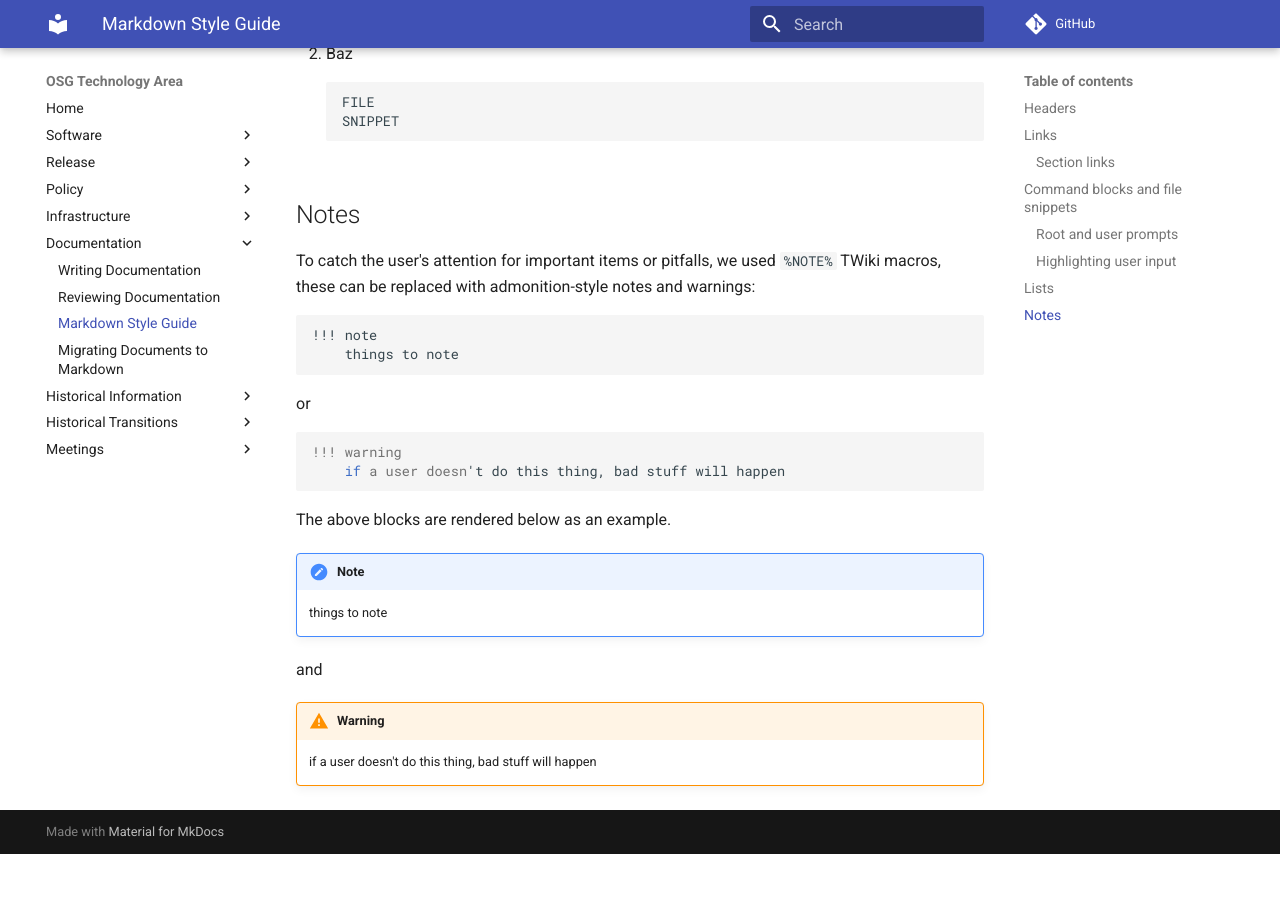
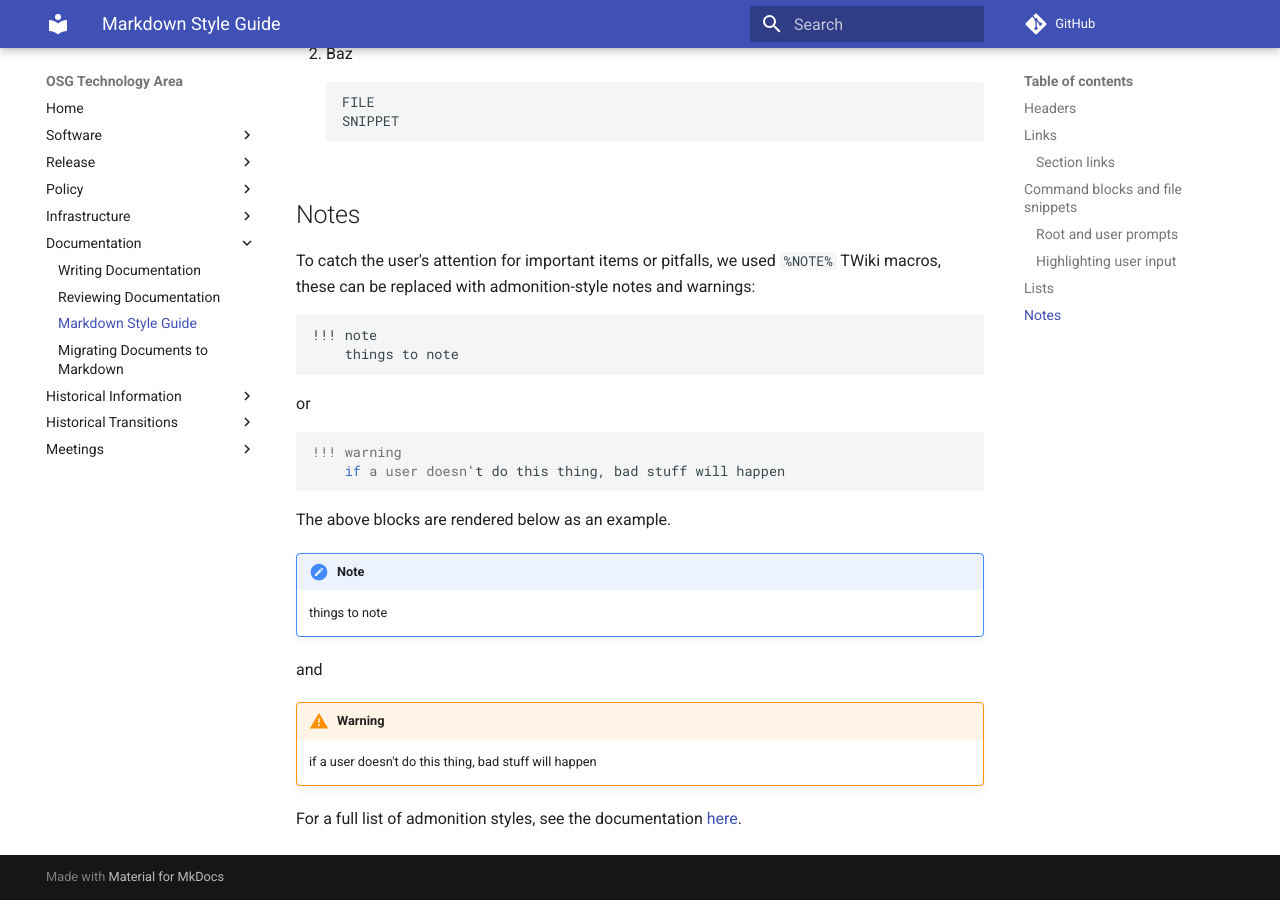
Before and after one commit to zvada/technology, an MkDocs documentation site: the page built from docs/documentation/style-guide.md, in a window 1280 px wide and 900 px high, scrolled down 3085 px. Built offline with MkDocs 1.6.1 and Material for MkDocs 9.7.7, drawn with Linux system fonts in a browser that asks for light colours; comment, search, counter and statistics services are not loaded; old or Windows-style settings are respelled for this version of MkDocs; before the commit the page ends 3939 px from its top, so only the background shows below that.

Commit message:
Add link to admonition doc

```diff
--- a/docs/documentation/style-guide.md
+++ b/docs/documentation/style-guide.md
@@ -143,3 +143,5 @@ and
 
 !!! warning
     if a user doesn't do this thing, bad stuff will happen
+
+For a full list of admonition styles, see the documentation [here](https://squidfunk.github.io/mkdocs-material/extensions/admonition/).
```
